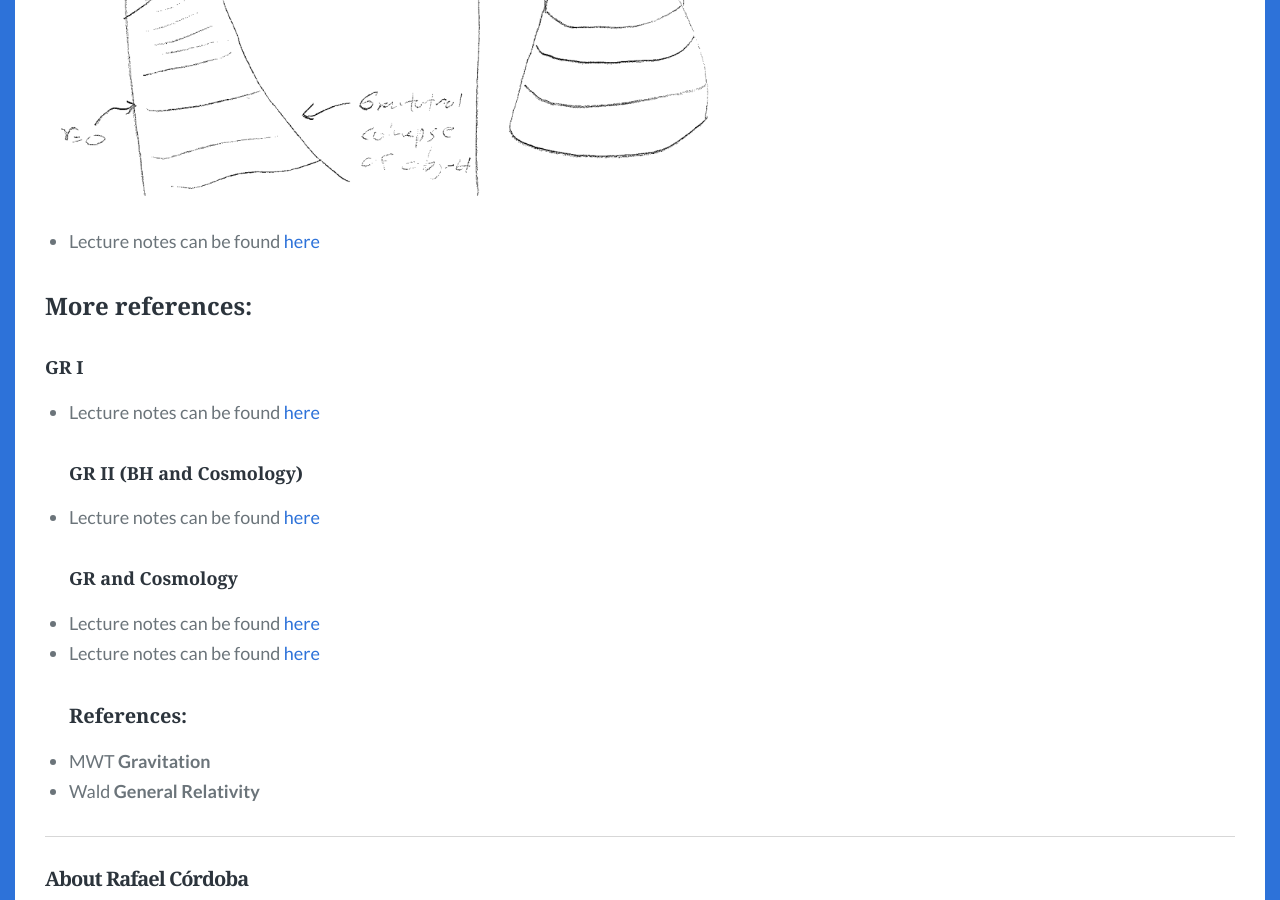
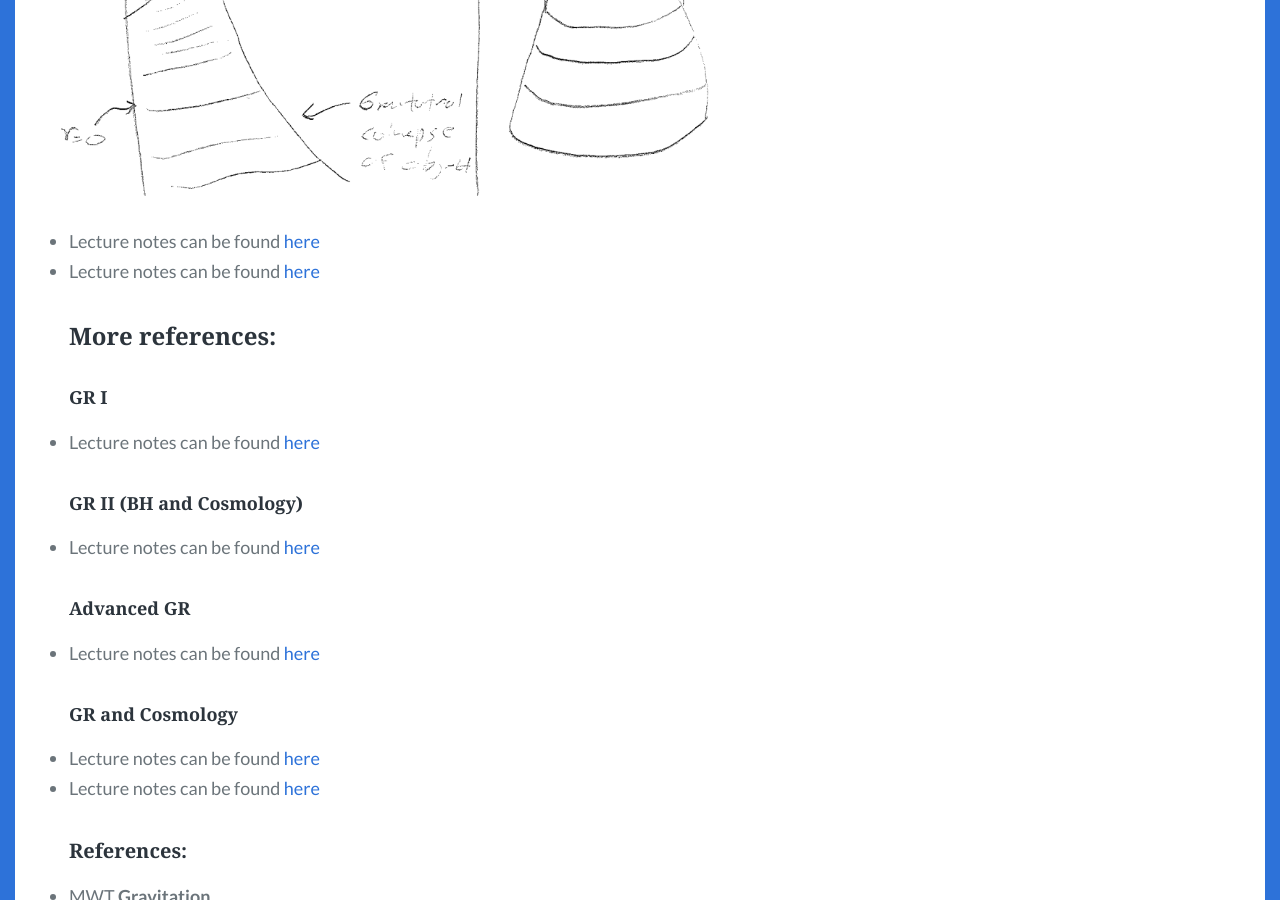
Before and after one commit to rafaf991/rafaf991.github.io, a Jekyll site: the page built from _posts/2022-07-02-BH.md, in a window 1280 px wide and 900 px high, scrolled down 708 px. Built offline with Jekyll 4.4.1, drawn with Linux system fonts in a browser that asks for light colours; some web fonts are replaced; comment, search, counter and statistics services are not loaded.

Commit message:
New notes GR

```diff
--- a/_posts/2022-07-02-BH.md
+++ b/_posts/2022-07-02-BH.md
@@ -13,12 +13,14 @@ These are some references that I followed for a first introduction to Black hole
  <img src="/images/BH.png" style="width:60%">
 
 - Lecture notes can be found  <a href="pdfs/Black holes I.pdf"> here </a>
-
+- Lecture notes can be found  <a href="pdfs/BH.pdf"> here </a>
 ### More references:
 ##### GR I
 - Lecture notes can be found  <a href="pdfs/notesgrI.pdf"> here </a>
 ##### GR II (BH and Cosmology)
 - Lecture notes can be found  <a href="pdfs/notesgrII.pdf"> here </a>
+##### Advanced GR
+- Lecture notes can be found  <a href="pdfs/Advanced GR.pdf"> here </a>
 ##### GR and Cosmology
 - Lecture notes can be found  <a href="pdfs/inflation.pdf"> here </a>
 - Lecture notes can be found  <a href="pdfs/EFTlargestructure.pdf"> here </a>
```
